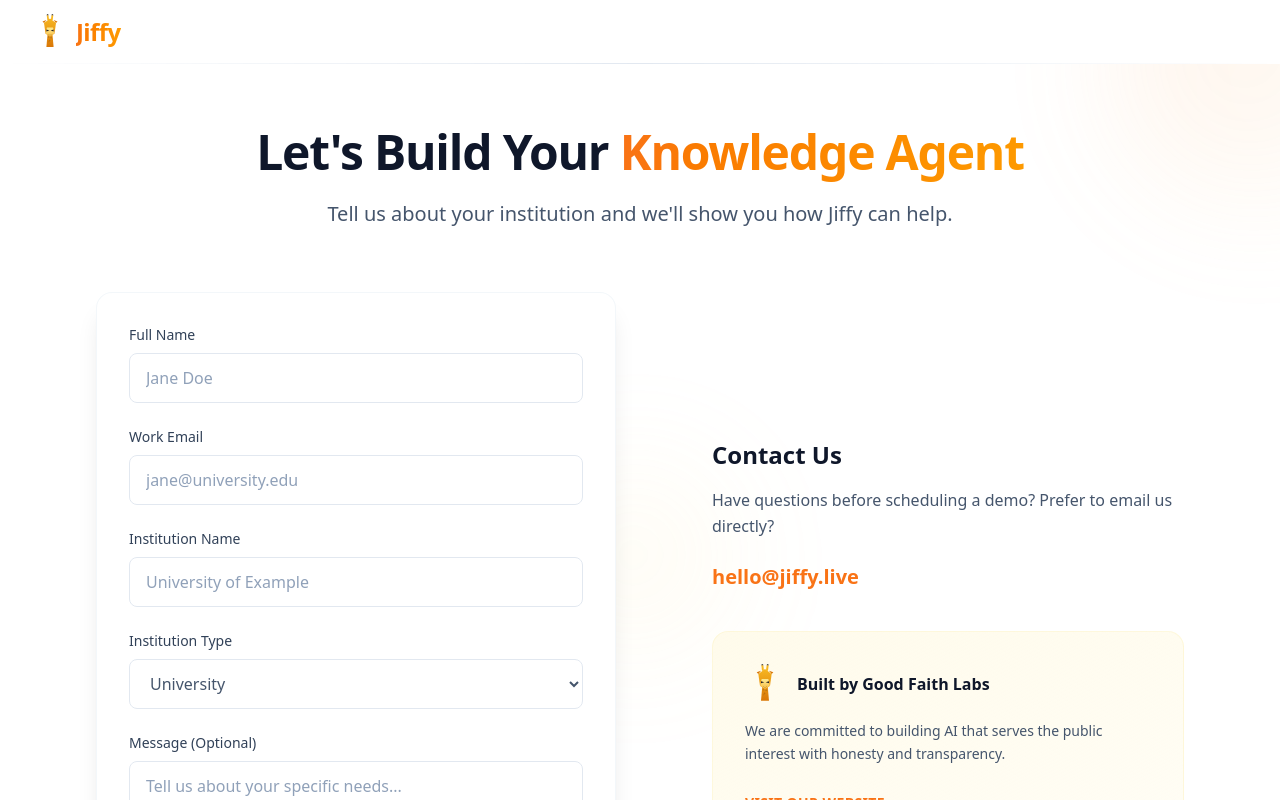
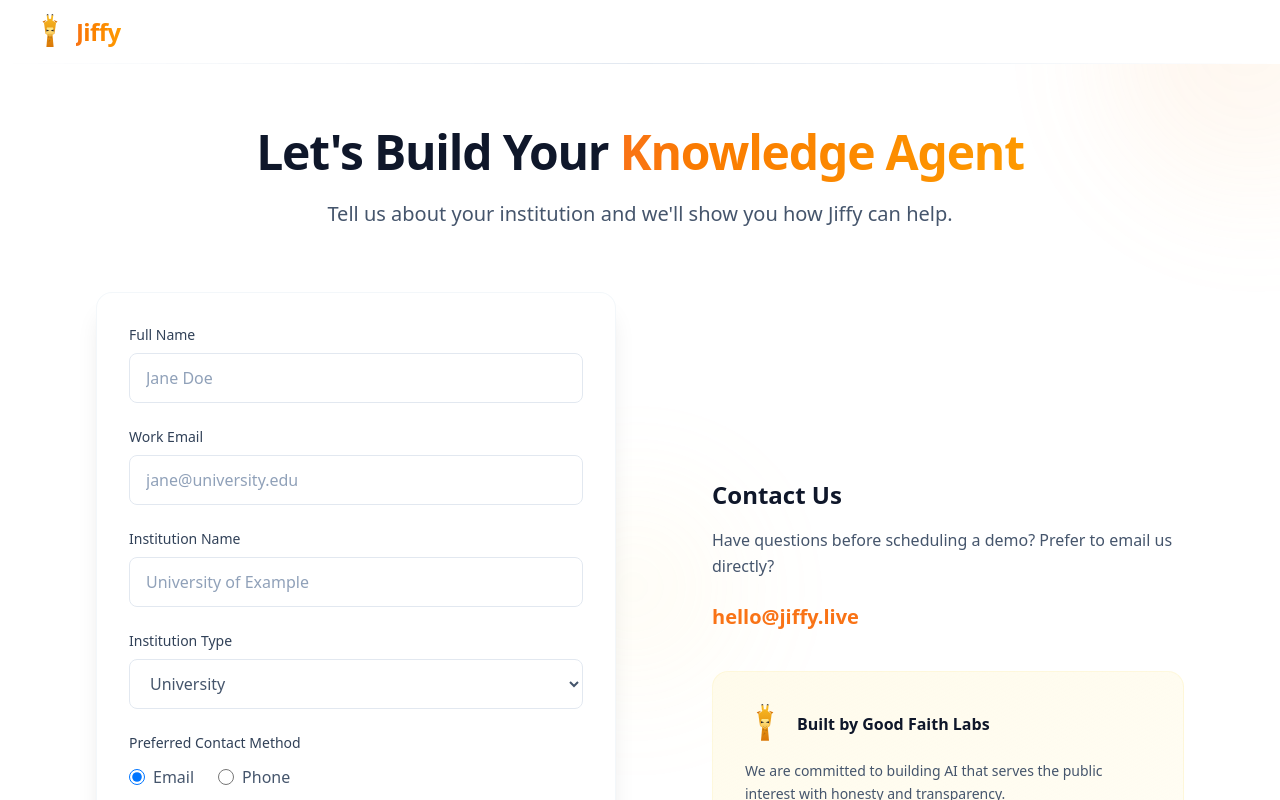
Before and after one commit to ashwaryy/jiffy-website, a Next.js app: page /demo in a window 1280 px wide. Shown: the top 800 px of the page. Built offline with nearby package versions, Linux system fonts and the light colour scheme.

Commit message:
feat: integrated web3forms for forms

```diff
--- a/app/demo/page.tsx
+++ b/app/demo/page.tsx
@@ -7,10 +7,36 @@ import { GiraffeMascot, CheckCircleIcon } from "../../components/icons";
 
 export default function Demo() {
   const [submitted, setSubmitted] = useState(false);
+  const [isSubmitting, setIsSubmitting] = useState(false);
+  const [error, setError] = useState<string | null>(null);
 
-  const handleSubmit = (e: React.FormEvent) => {
+  const handleSubmit = async (e: React.FormEvent<HTMLFormElement>) => {
     e.preventDefault();
-    setSubmitted(true);
+    setIsSubmitting(true);
+    setError(null);
+
+    const form = e.currentTarget;
+    const formData = new FormData(form);
+
+    try {
+      const response = await fetch("https://api.web3forms.com/submit", {
+        method: "POST",
+        body: formData,
+      });
+
+      const data = await response.json();
+
+      if (data.success) {
+        setSubmitted(true);
+        form.reset();
+      } else {
+        setError(data.message || "Something went wrong. Please try again.");
+      }
+    } catch {
+      setError("Failed to submit form. Please try again.");
+    } finally {
+      setIsSubmitting(false);
+    }
   };
 
   return (
@@ -44,6 +70,10 @@ export default function Demo() {
                 </div>
               ) : (
                 <form onSubmit={handleSubmit} className="space-y-6">
+                  <input type="hidden" name="access_key" value="e8c49db5-08e0-4ceb-97c2-98f85f168e74" />
+                  <input type="hidden" name="subject" value="New Demo Request from Jiffy Website" />
+                  <input type="hidden" name="from_name" value="Jiffy Demo Form" />
+
                   {[
                     { id: "name", label: "Full Name", type: "text", placeholder: "Jane Doe" },
                     { id: "email", label: "Work Email", type: "email", placeholder: "jane@university.edu" },
@@ -56,6 +86,7 @@ export default function Demo() {
                       <input
                         type={field.type}
                         id={field.id}
+                        name={field.id}
                         required
                         className="w-full px-4 py-3 rounded-lg border border-slate-200 focus:border-primary focus:ring-2 focus:ring-primary/20 outline-none transition-all placeholder:text-slate-400 hover:border-slate-300"
                         placeholder={field.placeholder}
@@ -69,6 +100,7 @@ export default function Demo() {
                     </label>
                     <select
                       id="type"
+                      name="institution_type"
                       className="w-full px-4 py-3 rounded-lg border border-slate-200 focus:border-primary focus:ring-2 focus:ring-primary/20 outline-none transition-all bg-white text-slate-600 hover:border-slate-300"
                     >
                       <option>University</option>
@@ -80,20 +112,48 @@ export default function Demo() {
                   </div>
 
                   <div className="animate-fade-in-up animate-delay-200">
+                    <label className="block text-sm font-medium text-slate-700 mb-3">Preferred Contact Method</label>
+                    <div className="flex gap-6">
+                      <label className="flex items-center gap-2 cursor-pointer">
+                        <input
+                          type="radio"
+                          name="contact_method"
+                          value="Email"
+                          defaultChecked
+                          className="w-4 h-4 text-primary border-slate-300 focus:ring-primary/20"
+                        />
+                        <span className="text-slate-600">Email</span>
+                      </label>
+                      <label className="flex items-center gap-2 cursor-pointer">
+                        <input
+                          type="radio"
+                          name="contact_method"
+                          value="Phone"
+                          className="w-4 h-4 text-primary border-slate-300 focus:ring-primary/20"
+                        />
+                        <span className="text-slate-600">Phone</span>
+                      </label>
+                    </div>
+                  </div>
+
+                  <div className="animate-fade-in-up animate-delay-250">
                     <label htmlFor="message" className="block text-sm font-medium text-slate-700 mb-2">
                       Message (Optional)
                     </label>
                     <textarea
                       id="message"
+                      name="message"
                       rows={4}
                       className="w-full px-4 py-3 rounded-lg border border-slate-200 focus:border-primary focus:ring-2 focus:ring-primary/20 outline-none transition-all placeholder:text-slate-400 hover:border-slate-300 resize-none"
                       placeholder="Tell us about your specific needs..."
                     />
                   </div>
 
+                  {error && <div className="p-4 bg-red-50 border border-red-200 rounded-lg text-red-600 text-sm">{error}</div>}
+
                   <div className="animate-fade-in-up animate-delay-250">
-                    <Button type="submit" className="w-full justify-center">
-                      Request Demo
+                    <Button type="submit" className="w-full justify-center" disabled={isSubmitting}>
+                      {isSubmitting ? "Submitting..." : "Request Demo"}
                     </Button>
                   </div>
                 </form>
```
